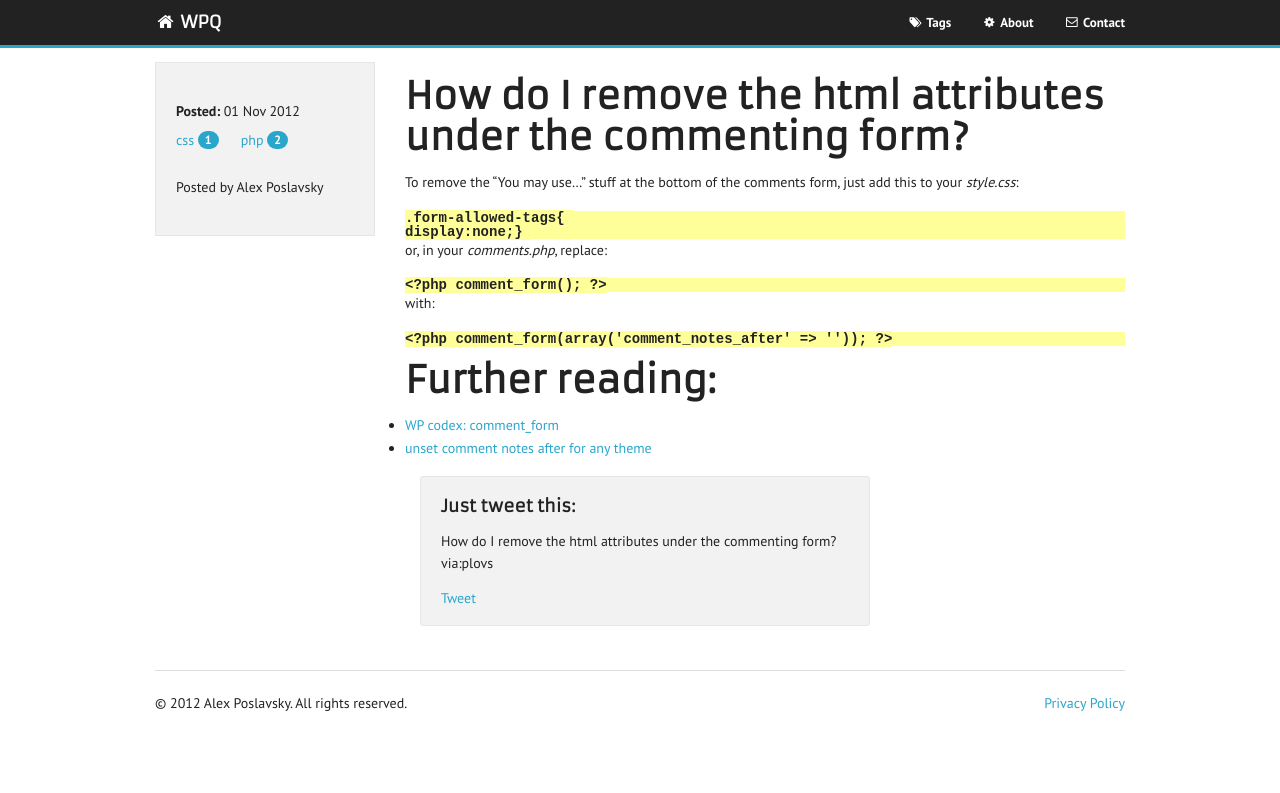
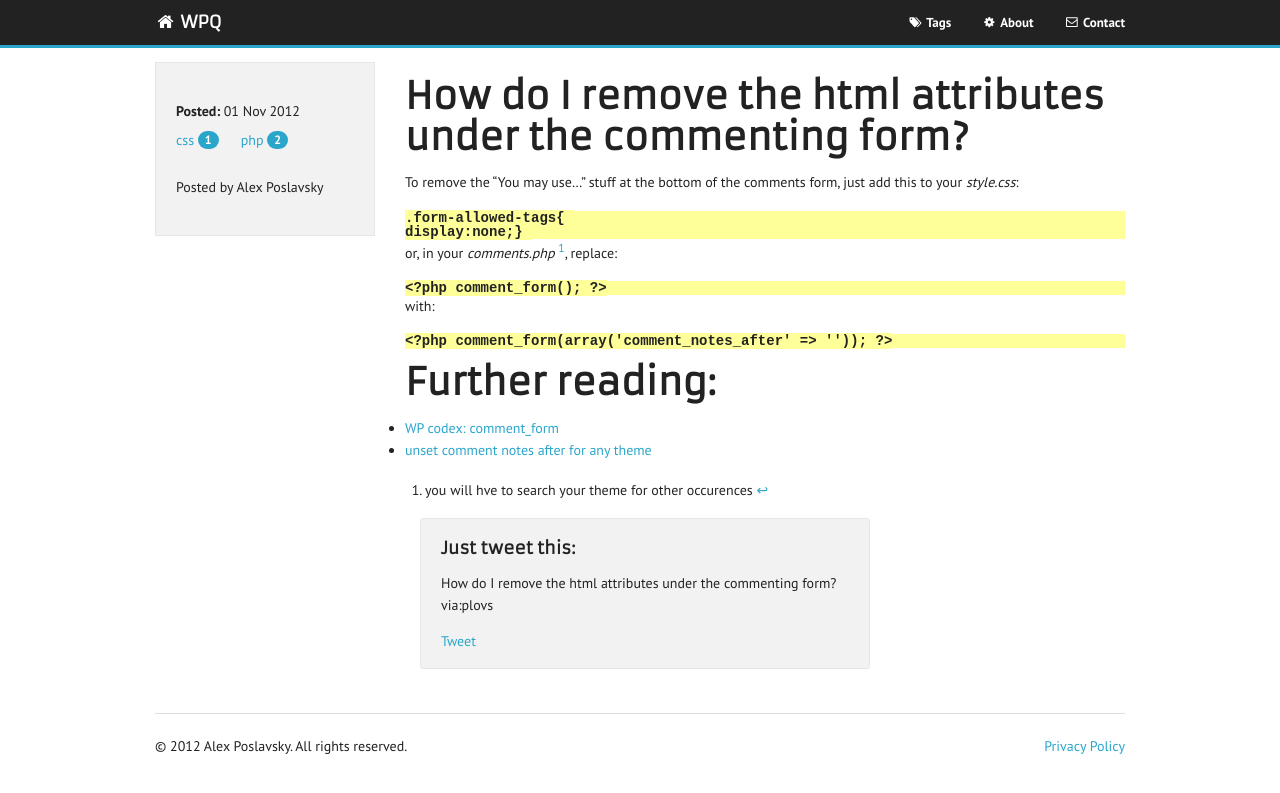
Before and after one commit to alexpos/wpq, a Jekyll site: the page built from _posts/2012-11-1-comment-html-attributes.md, in a window 1280 px wide. Shown: the top 793 px of the page. Built offline with Jekyll 4.4.1, drawn with Linux system fonts in a browser that asks for light colours; Markdown is read by kramdown in place of the engine named in the settings; comment, search, counter and statistics services are not loaded.

```diff
--- a/_posts/2012-11-1-comment-html-attributes.md
+++ b/_posts/2012-11-1-comment-html-attributes.md
@@ -12,9 +12,11 @@
     .form-allowed-tags{
     display:none;}
 
-or, in your _comments.php_, replace:
+or, in your _comments.php_ [^1], replace:
 
     <?php comment_form(); ?>
+
+[^1]: you will hve to search your theme for other occurences
 
 with:
 
```
